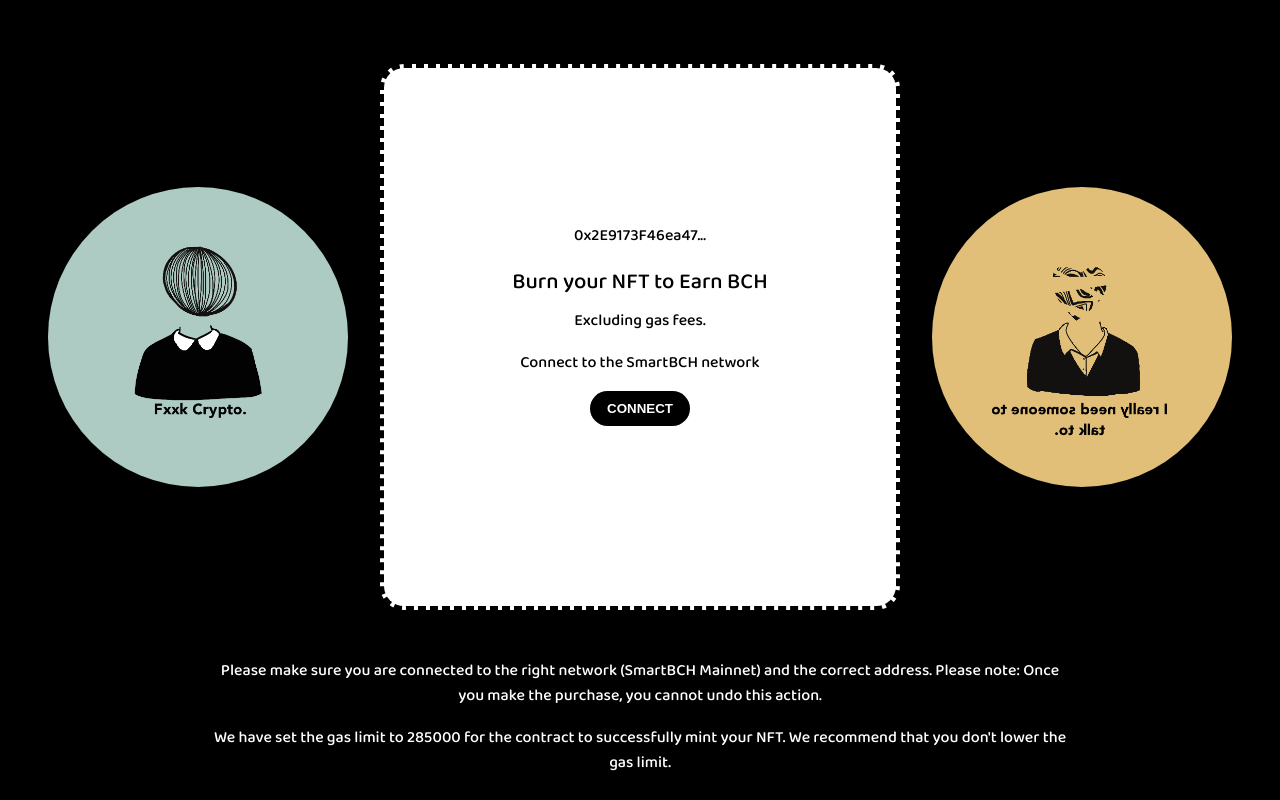
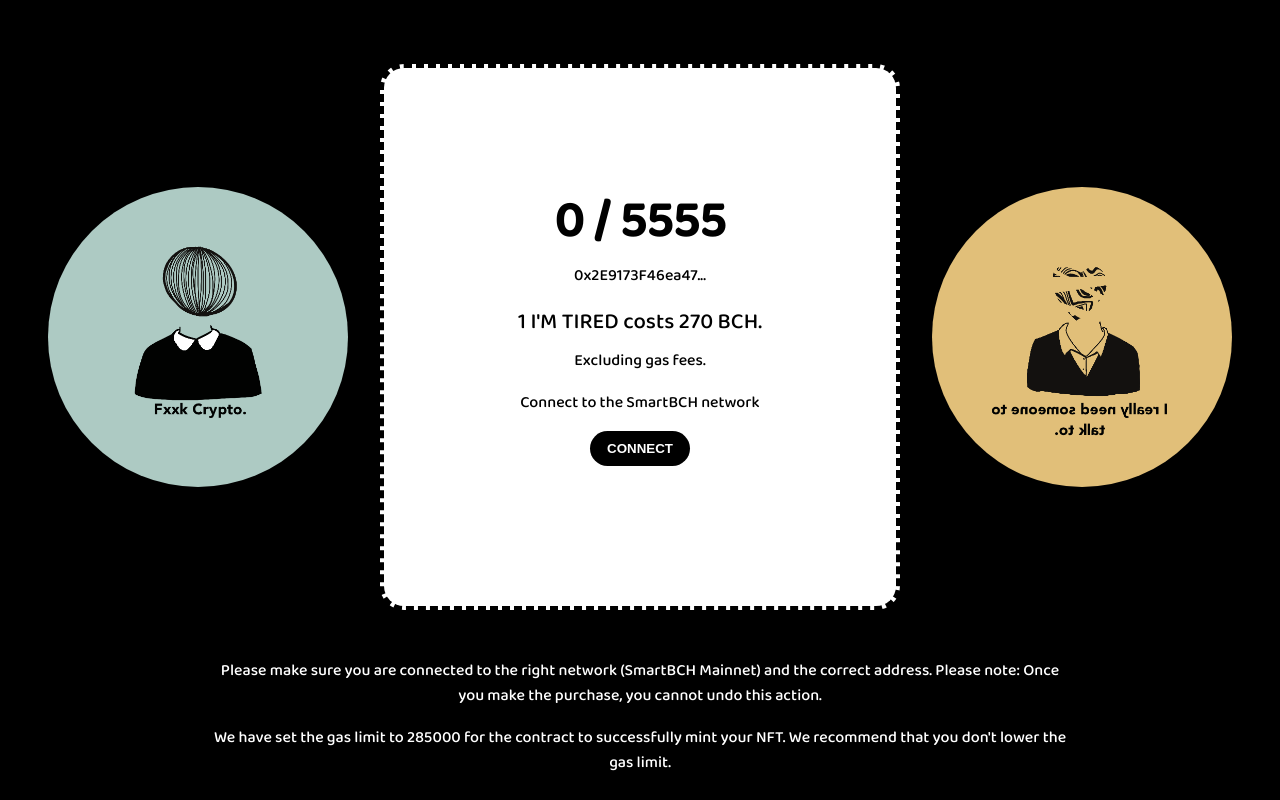
Before and after one commit to CashBears/Cash-Bears, a React (Create React App) app: page / in a window 1280 px wide. Built offline with nearby package versions, Linux system fonts and the light colour scheme.

Commit message:
Update App.js

```diff
--- a/src/App.js
+++ b/src/App.js
@@ -127,7 +127,7 @@ function App() {
     let totalGasLimit = String(gasLimit * mintAmount);
     console.log("Cost: ", totalCostWei);
     console.log("Gas limit: ", totalGasLimit);
-    setFeedback(`Approving...`);
+    setFeedback(`Minting your ${CONFIG.NFT_NAME}...`);
     setClaimingNft(true);
     blockchain.smartContract.methods
       .mint(mintAmount)
@@ -220,7 +220,16 @@ function App() {
               boxShadow: "0px 5px 11px 2px rgba(0,0,0,0.7)",
             }}
           >
-
+            <s.TextTitle
+              style={{
+                textAlign: "center",
+                fontSize: 50,
+                fontWeight: "bold",
+                color: "#000",
+              }}
+            >
+              {data.totalSupply} / {CONFIG.MAX_SUPPLY}
+            </s.TextTitle>
             <s.TextDescription
               style={{
                 textAlign: "center",
@@ -254,7 +263,8 @@ function App() {
                 <s.TextTitle
                   style={{ textAlign: "center", color: "#000" }}
                 >
-                  Burn your NFT to Earn BCH
+                  1 {CONFIG.SYMBOL} costs {CONFIG.DISPLAY_COST}{" "}
+                  {CONFIG.NETWORK.SYMBOL}.
                 </s.TextTitle>
                 <s.SpacerXSmall />
                 <s.TextDescription
```
